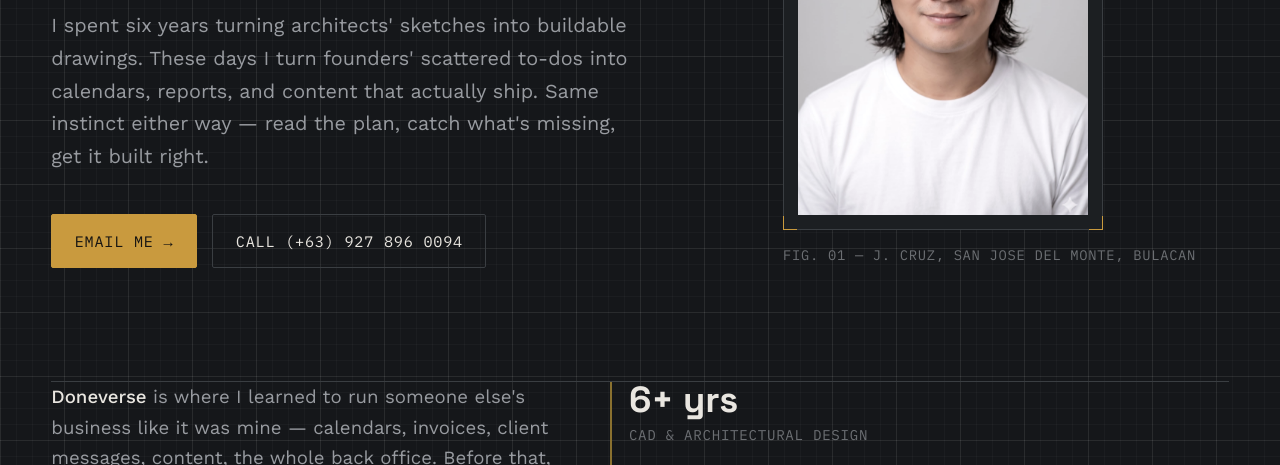
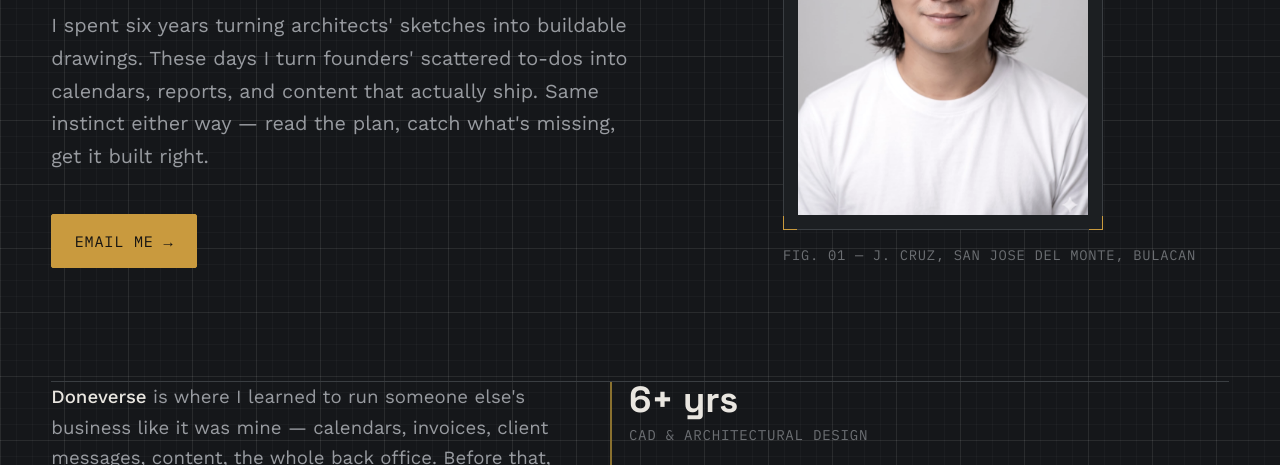
Before and after one commit to raize21/Jairus-Cruz-Portfolio, a plain HTML site: page index.html in a window 1280 px wide. Shown: the part 335-800 px from the top of the page. Drawn offline with nearby package versions, Linux system fonts and the light colour scheme.

Commit message:
Update index.html

```diff
--- a/index.html
+++ b/index.html
@@ -613,7 +613,7 @@
     <p class="pitch">I spent six years turning architects' sketches into buildable drawings. These days I turn founders' scattered to-dos into calendars, reports, and content that actually ship. Same instinct either way — read the plan, catch what's missing, get it built right.</p>
     <div class="hero-ctas">
       <a class="btn btn-solid" href="mailto:maijancruz@gmail.com">Email me →</a>
-      <a class="btn btn-ghost" href="tel:+639278960094">Call (+63) 927 896 0094</a>
+
     </div>
   </div>
   <div class="portrait-wrap">
```
